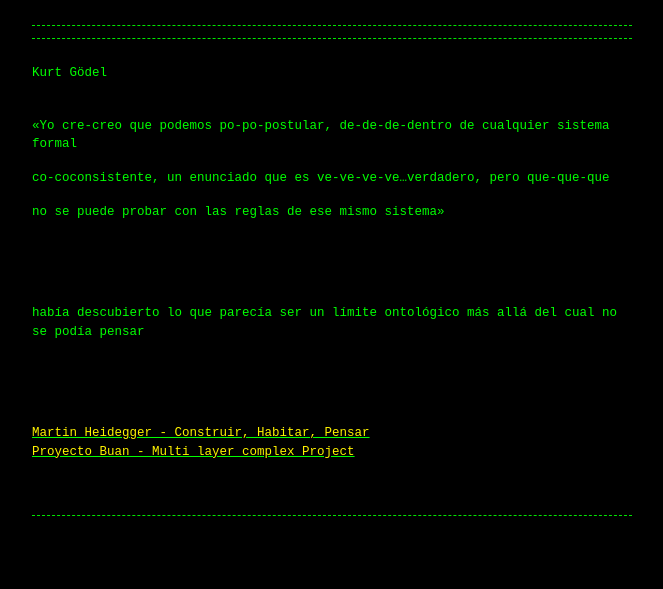
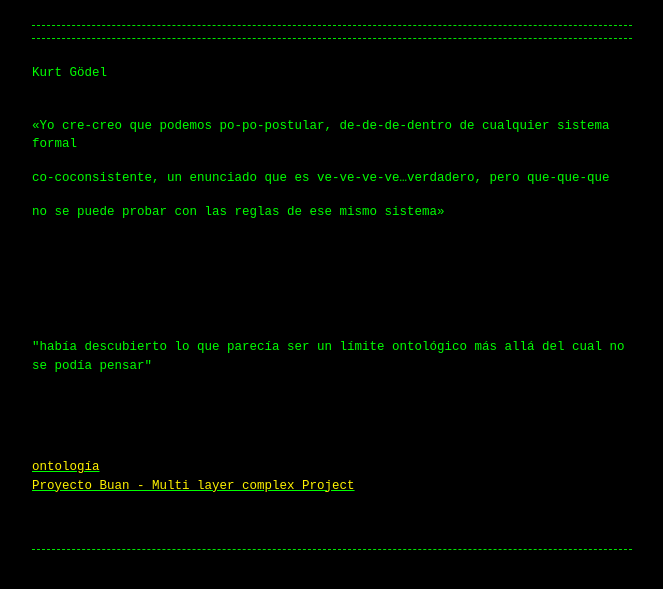
Before and after one commit to Guerrillaradio/Kurt_Godel, a Jekyll site: the page built from index.md, in a window 1280 px wide. Shown: the top 589 px of the page, without its empty margins (308-971 px from the left). Built offline with Jekyll 4.4.1, drawn with Linux system fonts in a browser that asks for light colours; our own code applies the rules of GitHub Pages for plain Markdown files.

Commit message:
Update index.md

```diff
--- a/index.md
+++ b/index.md
@@ -6,9 +6,10 @@
 <p>no se puede probar con las reglas de ese mismo sistema»
 <p>
 <p>
-<p>había descubierto lo que parecía ser un límite ontológico más allá del cual no se podía pensar
+<p>
+<p>"había descubierto lo que parecía ser un límite ontológico más allá del cual no se podía pensar"
 <p>
 <p>
 <div><font color="#fff300"></font></div><div></div><div><font color="#fff300"> </font><font color="#fff300"> </font></div>
-<a href="https://wiki.ead.pucv.cl/images/archive/7/70/20111011141115%21Construir_habitar_pensar_heidegger.pdf"><div><font color="#fff300">Martin Heidegger - Construir, Habitar, Pensar</font></div><div></div><div><font color="#fff300"> </font><font color="#fff300"> </font></div>
+<a href="https://es.wikipedia.org/wiki/Ontolog%C3%ADa"><div><font color="#fff300">ontología</font></div><div></div><div><font color="#fff300"> </font><font color="#fff300"> </font></div>
 <a href="https://github.com/Guerrillaradio/buanproject"><div><font color="#fff300">Proyecto Buan - Multi layer complex Project</font></div><div></div><div><font color="#fff300"> </font><font color="#fff300"> </font></div></a>
```
